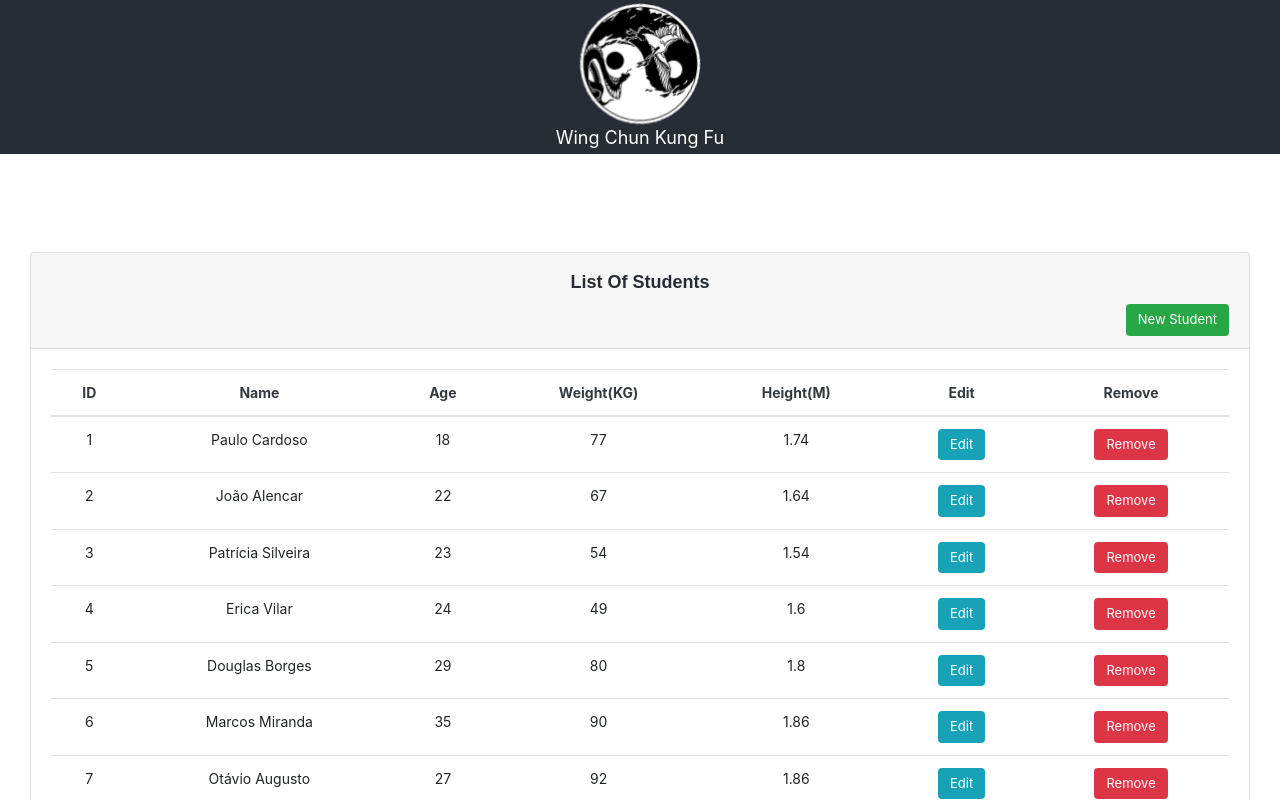
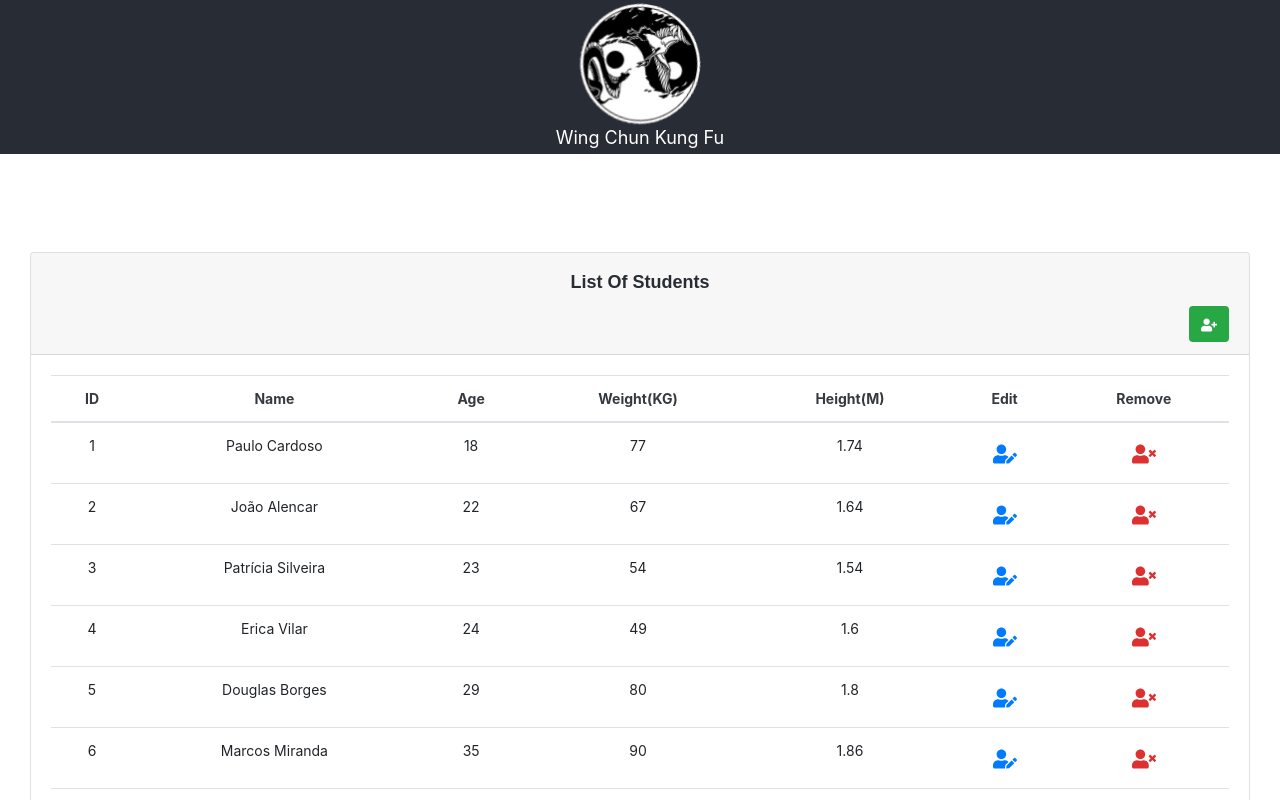
Before and after one commit to OtavioAugustto/chalangeKlever, a React (Create React App) app in the folder challenge-crud/: page / in a window 1280 px wide. Shown: the top 800 px of the page. Built offline with nearby package versions, Linux system fonts and the light colour scheme; data requests are answered from the project's data file.

Commit message:
Implement Icons on layout

```diff
--- a/challenge-crud/db.json
+++ b/challenge-crud/db.json
@@ -49,5 +49,6 @@
       "weight": 92,
       "height": 1.86
     }
+
   ]
 }
--- a/challenge-crud/src/assets/css/App.css
+++ b/challenge-crud/src/assets/css/App.css
@@ -76,6 +76,7 @@
   text-decoration: none;
   color: rgb(218, 77, 195);
 }
+
 .App-link {
   color: #61dafb;
 }
@@ -113,7 +114,7 @@
   margin: 0.5em 0em 0em 0em;
   border: 0;
   outline: none;
-  font-size: small;
+  font-size: medium;
   box-shadow: none;
 }
 
@@ -121,22 +122,23 @@
   margin: 0.5em 0em 0em 0em;
   border: 0;
   outline: none;
-  font-size: small;
+  font-size: medium;
   box-shadow: none;
 }
 
-.bt-edit{
-  border: 0;
-  outline: none;
-  font-size: small;
-  box-shadow: none;
+.edit{
+  font-size: x-large;
 }
 
-.bt-remove{
-  border: 0;
-  outline: none;
-  font-size: small;
-  box-shadow: none;
+
+.delete{
+  font-size: x-large;
+  color: rgba(216, 21, 21, 0.884);
+
+}
+
+a.delete:hover{
+  color:rgb(185, 14, 14) !important;
 }
 
 .label-txt{
--- a/challenge-crud/src/components/footer/Footer.js
+++ b/challenge-crud/src/components/footer/Footer.js
@@ -4,7 +4,7 @@ import '../../assets/css/App.css';
 function Footer() {
   return (
     <div>
-        <h1 className="Title-TopBar">All rights reserved to <a href="https://klever.io/">Klever</a></h1>
+        <h1 className="Title-TopBar">All rights reserved to <a href="https://www.linkedin.com/in/otavioaugustto/">Otávio Augusto</a></h1>
     </div>
   );
 }
--- a/challenge-crud/src/components/list-students/ListStudents.js
+++ b/challenge-crud/src/components/list-students/ListStudents.js
@@ -1,7 +1,10 @@
 import '../../assets/css/App.css';
 import { Link } from 'react-router-dom';
 import mockStudents from '../../api';
-import React, {Component} from 'react'
+import React, {Component} from 'react';
+import { FaUserEdit } from "react-icons/fa";
+import { FaUserTimes } from "react-icons/fa";
+import { FaUserPlus } from "react-icons/fa"
 
 
 
@@ -31,7 +34,7 @@ class ListStudents extends Component {
         <div className="card">
             <div className="card-header">
             <h2 className="title-table">List Of Students</h2>
-            <Link className="btn btn-success btn-round pull-right bt-add" to="/new-student">New Student</Link>
+            <Link className="btn btn-success btn-round pull-right bt-add" to="/new-student">< FaUserPlus /></Link>
         </div>
               <div className="card-body">
                 <div className="table-responsive">
@@ -56,12 +59,12 @@ class ListStudents extends Component {
                                 <td>{student.weight}</td>
                                 <td>{student.height}</td>
                                 <td key="edit">
-                                <Link className="btn btn-info btn-round bt-edit"
-                                to={"/edit-student/" + student.id}>Edit</Link>
+                                <Link className="edit"
+                                to={"/edit-student/" + student.id}>< FaUserEdit /></Link>
                                 </td>
                                 <td name="remove">
-                                <a className="btn btn-danger btn-round bt-remove"
-                                href="#">Remove</a>
+                                <a className="delete"
+                                href="#">< FaUserTimes /></a>
                             </td>
                           </tr>
                         ))}
--- a/challenge-crud/src/views/edit-student/EditStudent.js
+++ b/challenge-crud/src/views/edit-student/EditStudent.js
@@ -3,6 +3,9 @@ import { Link, useParams } from 'react-router-dom';
 import { Component } from 'react';
 import axios from 'axios';
 import ListStudents from '../../components/list-students/ListStudents';
+import { FaUserCheck } from 'react-icons/fa'
+import { FaTimes } from 'react-icons/fa'
+
 
 
 
@@ -113,8 +116,8 @@ class EditStudent extends Component {
                           </div>
 
                           </div>
-                            <Link className="btn btn-secondary btn-round pull-left bt-back" to="/">Return</Link>
-                            <a className="btn btn-success btn-round pull-right bt-add" href="#">Save</a>
+                            <Link className="btn btn-danger btn-round pull-left bt-back" to="/">Cancel < FaTimes /></Link>
+                            <button className="btn btn-success btn-round pull-right bt-add" href="#">Save < FaUserCheck /></button>
                       </form>
                   </div>
               </div>
--- a/challenge-crud/src/views/new-student/NewStudent.js
+++ b/challenge-crud/src/views/new-student/NewStudent.js
@@ -2,7 +2,8 @@ import '../../assets/css/App.css';
 import { Link } from 'react-router-dom';
 import { Component } from 'react';
 import axios from 'axios';
-
+import { FaUserCheck } from 'react-icons/fa'
+import { FaTimes } from 'react-icons/fa'
 
 
 
@@ -103,8 +104,8 @@ class NewStudent extends Component {
                         </div>
 
                       </div>
-                          <Link className="btn btn-secondary btn-round pull-left bt-back" to="/">Return</Link>
-                          <button type="submit" className="btn btn-success btn-round pull-right bt-add" onClick={this.redirectBack}>Save</button>
+                          <Link className="btn btn-danger btn-round pull-left bt-back" to="/">Cancel < FaTimes /></Link>
+                          <button type="submit" className="btn btn-success btn-round pull-right bt-add" onClick={this.redirectBack}>Save < FaUserCheck /></button>
                     </form>
               </div>
           </div>
```
